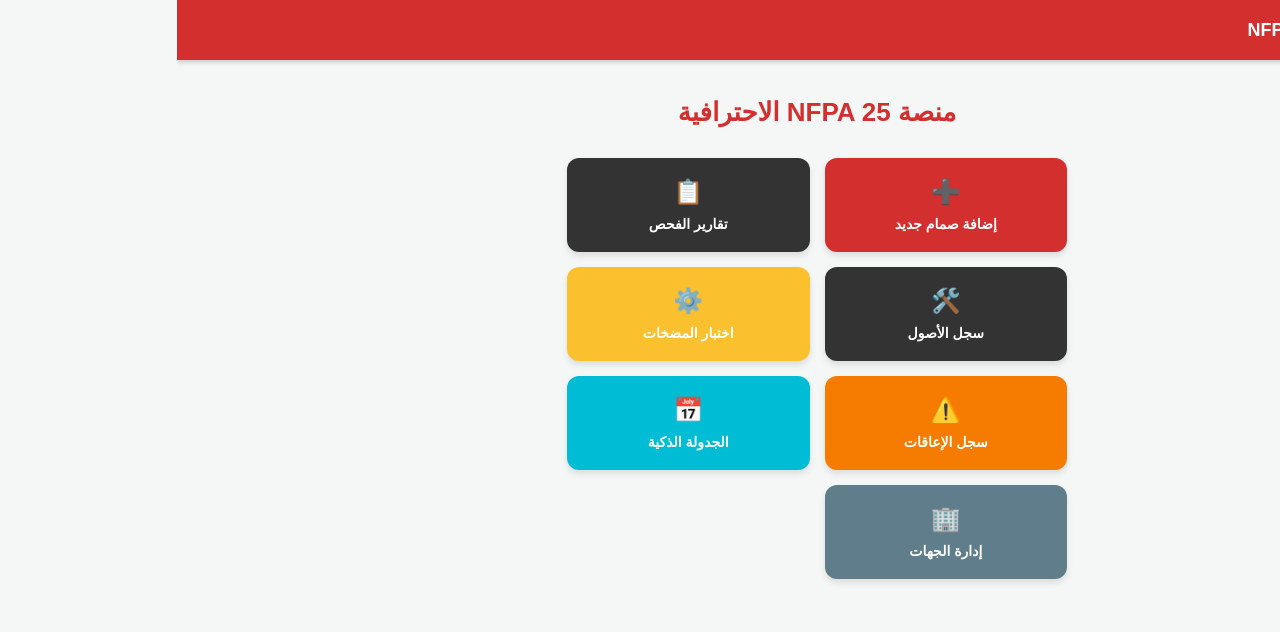
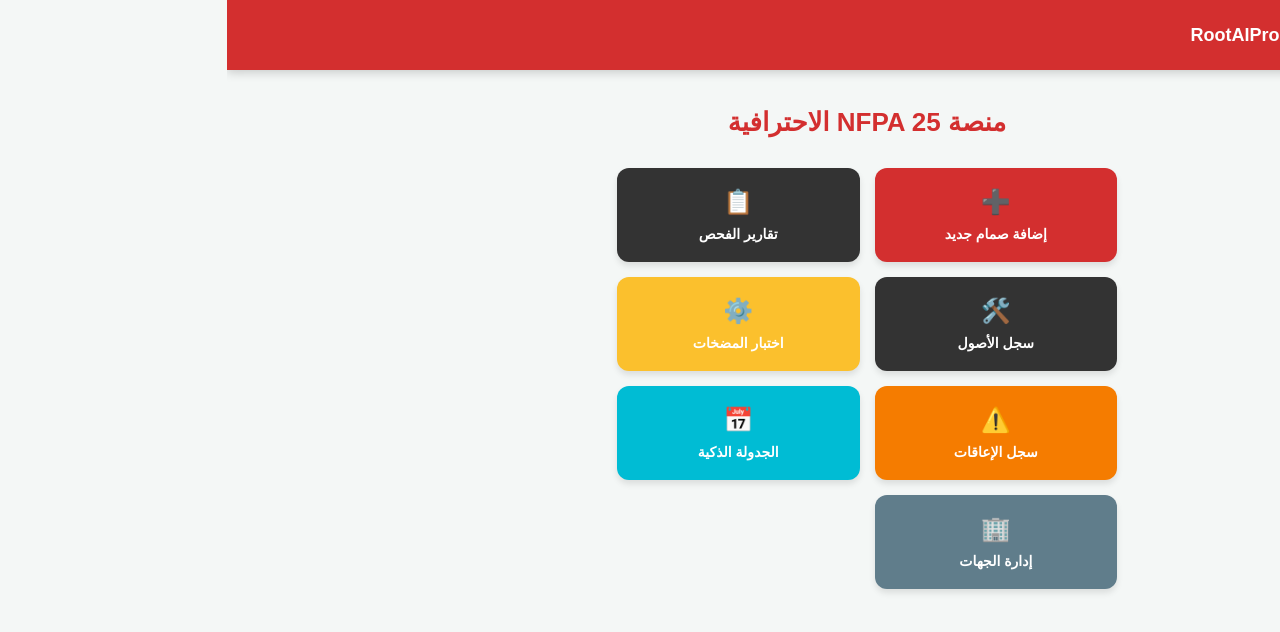
Before and after one commit to rootaipro-svg/nfpa-core2, a Next.js app: page / in a window 1280 px wide. Shown: the top 632 px of the page. Built offline with nearby package versions, Linux system fonts and the light colour scheme; grey boxes are pictures that could not be loaded.

Commit message:
Update layout.tsx

```diff
--- a/app/layout.tsx
+++ b/app/layout.tsx
@@ -5,16 +5,15 @@
 export default function RootLayout({ children }: { children: React.ReactNode }) {
   const [isOpen, setIsOpen] = useState(false);
 
-  const toggleMenu = () => setIsOpen(!isOpen);
+  // هنا تضع رابط شعار شركتك (شركة الفحص)
+  const YOUR_COMPANY_LOGO = "https://ai4hse.com/wp-content/uploads/2024/01/logo.png";
 
- const navLinks = [
+  const navLinks = [
     { name: '🏠 الرئيسية', href: '/' },
+    { name: '🏢 إدارة الجهات', href: '/management' },
+    { name: '🛠️ سجل الصمامات', href: '/valves' },
+    { name: '📅 الجدولة الذكية', href: '/scheduler' },
     { name: '📋 تقارير الفحص', href: '/dashboard' },
-    { name: '🛠️ سجل الصمامات', href: '/valves' },
-    { name: '⚙️ اختبار المضخات', href: '/pump-test' },
-    { name: '⚠️ سجل الأعطال', href: '/impairments' },
-    { name: '📅 الجدولة الذكية', href: '/scheduler' },
-    { name: '🏢 إدارة الجهات', href: '/management' }, // الزر الجديد
   ];
 
   return (
@@ -24,54 +23,30 @@
       </head>
       <body style={{ margin: 0, fontFamily: 'Arial, sans-serif', backgroundColor: '#f4f7f6' }}>
 
-        {/* شريط علوي ذكي */}
-        <nav style={{
-          backgroundColor: '#d32f2f',
-          height: '60px',
-          display: 'flex',
-          alignItems: 'center',
-          padding: '0 20px',
-          color: 'white',
-          position: 'sticky',
-          top: 0,
-          zIndex: 1000,
-          boxShadow: '0 2px 5px rgba(0,0,0,0.2)'
-        }}>
-          {/* زر القائمة للجوال */}
-          <button onClick={toggleMenu} style={{
-            background: 'none', border: 'none', color: 'white', fontSize: '24px', cursor: 'pointer', marginLeft: '15px'
-          }}>
-            ☰
-          </button>
+        <nav style={{ backgroundColor: '#d32f2f', height: '70px', display: 'flex', alignItems: 'center', padding: '0 20px', color: 'white', position: 'sticky', top: 0, zIndex: 1000, boxShadow: '0 2px 10px rgba(0,0,0,0.2)' }}>
+          <button onClick={() => setIsOpen(!isOpen)} style={{ background: 'none', border: 'none', color: 'white', fontSize: '28px', cursor: 'pointer', marginLeft: '15px' }}>☰</button>
 
-          <h2 style={{ margin: 0, fontSize: '18px', flexGrow: 1 }}>NFPA 25 System</h2>
+          <div style={{ flexGrow: 1, display: 'flex', alignItems: 'center', gap: '10px' }}>
+            {/* شعار شركة الفحص المالكة للنظام */}
+            <img src={YOUR_COMPANY_LOGO} alt="RootAIPro Logo" style={{ height: '40px', borderRadius: '5px', background: 'white', padding: '2px' }} />
+            <h2 style={{ margin: 0, fontSize: '18px' }}>RootAIPro - NFPA 25</h2>
+          </div>
         </nav>
 
-        {/* القائمة الجانبية المنبثقة */}
         {isOpen && (
-          <div style={{
-            position: 'fixed', top: 0, right: 0, bottom: 0, left: 0, background: 'rgba(0,0,0,0.5)', zIndex: 1001
-          }} onClick={toggleMenu}>
-            <div style={{
-              position: 'fixed', top: 0, right: 0, bottom: 0, width: '250px', background: '#fff', padding: '20px', boxShadow: '-2px 0 10px rgba(0,0,0,0.2)'
-            }} onClick={e => e.stopPropagation()}>
-              <h3 style={{ color: '#d32f2f', borderBottom: '1px solid #eee', paddingBottom: '10px' }}>القائمة</h3>
-              <div style={{ display: 'flex', flexDirection: 'column', gap: '15px' }}>
-                {navLinks.map((link, idx) => (
-                  <Link key={idx} href={link.href} onClick={toggleMenu} style={{
-                    textDecoration: 'none', color: '#333', fontWeight: 'bold', padding: '10px', borderRadius: '5px', background: '#f9f9f9'
-                  }}>
-                    {link.name}
-                  </Link>
-                ))}
-              </div>
+          <div style={{ position: 'fixed', inset: 0, background: 'rgba(0,0,0,0.5)', zIndex: 1001 }} onClick={() => setIsOpen(false)}>
+            <div style={{ position: 'fixed', top: 0, right: 0, bottom: 0, width: '260px', background: '#fff', padding: '25px', boxShadow: '-5px 0 15px rgba(0,0,0,0.3)' }} onClick={e => e.stopPropagation()}>
+                <h3 style={{ color: '#d32f2f', borderBottom: '2px solid #eee', paddingBottom: '10px' }}>القائمة الرئيسية</h3>
+                <div style={{ display: 'flex', flexDirection: 'column', gap: '15px', marginTop: '20px' }}>
+                    {navLinks.map((link, idx) => (
+                      <Link key={idx} href={link.href} onClick={() => setIsOpen(false)} style={{ textDecoration: 'none', color: '#333', fontWeight: 'bold', padding: '12px', borderRadius: '8px', background: '#f5f5f5' }}>{link.name}</Link>
+                    ))}
+                </div>
             </div>
           </div>
         )}
 
-        <main style={{ paddingBottom: '30px' }}>
-          {children}
-        </main>
+        <main>{children}</main>
       </body>
     </html>
   );
```
